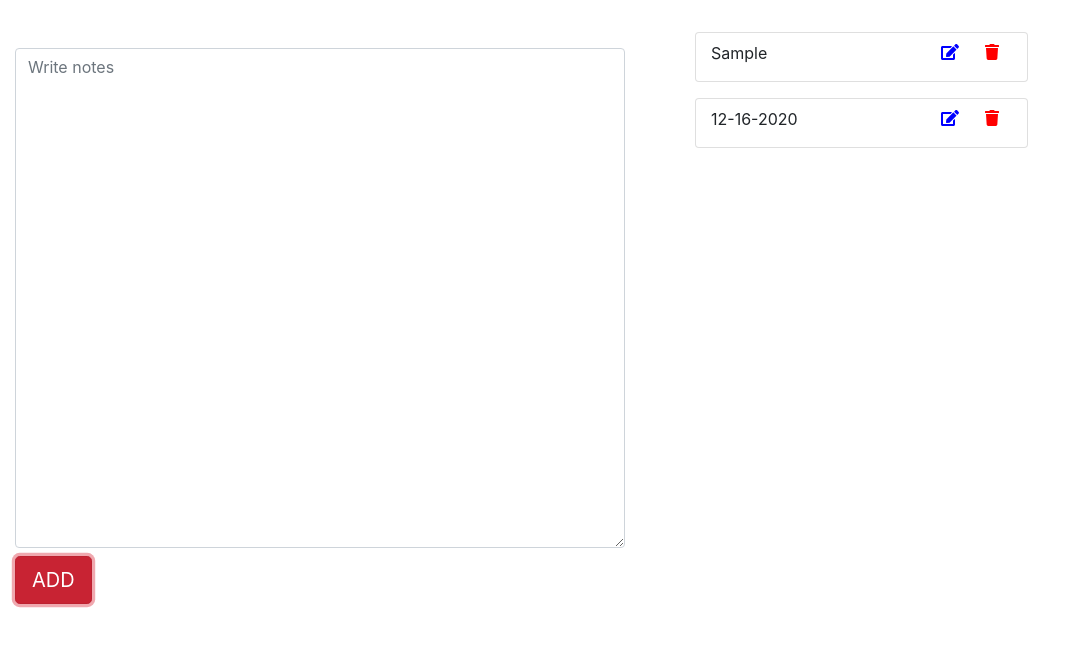
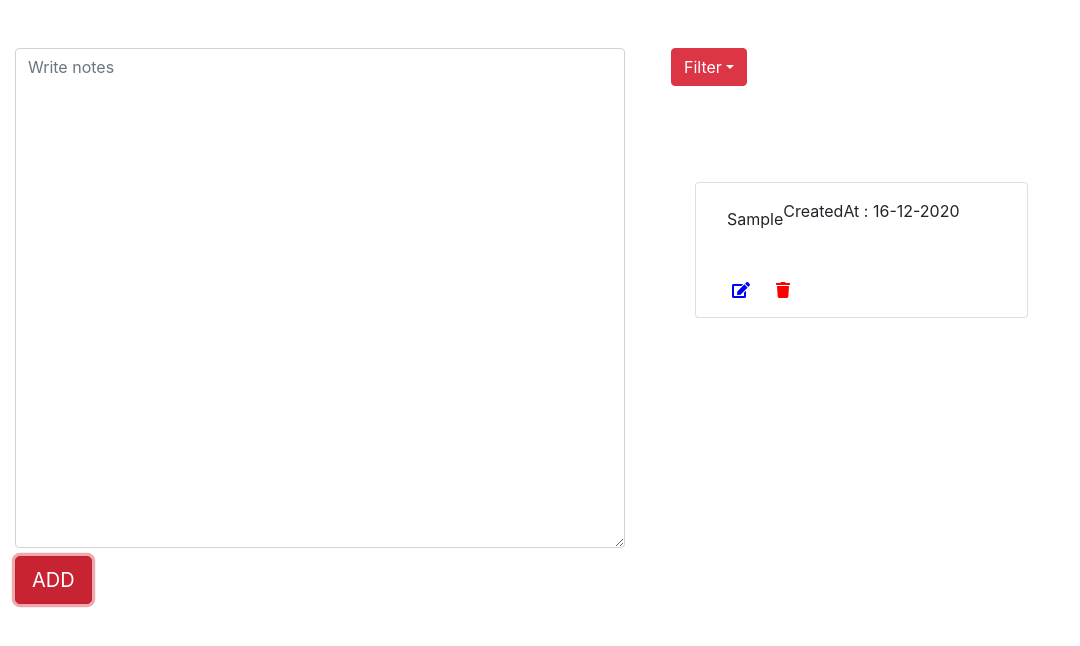
Before and after one commit to daya2940/diary-app, a React (Create React App) app: page / in a window 1280 px wide. Both pictures are taken after typing "Sample" into the empty fields and a click on the button "ADD". Shown: the top 646 px of the page, without its empty margins (0-1080 px from the left). Built offline with nearby package versions, Linux system fonts and the light colour scheme.

Commit message:
Worked on filters

```diff
--- a/public/index.html
+++ b/public/index.html
@@ -24,7 +24,7 @@
       work correctly both with client-side routing and a non-root public URL.
       Learn how to configure a non-root public URL by running `npm run build`.
     -->
-    <title>React App</title>
+    <title>Diary App</title>
   </head>
   <body>
     <noscript>You need to enable JavaScript to run this app.</noscript>
@@ -39,5 +39,15 @@
       To begin the development, run `npm start` or `yarn start`.
       To create a production bundle, use `npm run build` or `yarn build`.
     -->
+    <script
+      src="https://cdn.jsdelivr.net/npm/@popperjs/core@2.5.4/dist/umd/popper.min.js"
+      integrity="sha384-q2kxQ16AaE6UbzuKqyBE9/u/KzioAlnx2maXQHiDX9d4/zp8Ok3f+M7DPm+Ib6IU"
+      crossorigin="anonymous"
+    ></script>
+    <script
+      src="https://cdn.jsdelivr.net/npm/bootstrap@5.0.0-beta1/dist/js/bootstrap.min.js"
+      integrity="sha384-pQQkAEnwaBkjpqZ8RU1fF1AKtTcHJwFl3pblpTlHXybJjHpMYo79HY3hIi4NKxyj"
+      crossorigin="anonymous"
+    ></script>
   </body>
 </html>
--- a/src/App.css
+++ b/src/App.css
@@ -1,3 +1,7 @@
 .editor {
   min-height: 500px;
 }
+
+.filter-pointer {
+  cursor: pointer;
+}
--- a/src/component/editor.js
+++ b/src/component/editor.js
@@ -1,12 +1,13 @@
 import React, { useState } from "react";
 import Item from "./item";
 import moment from "moment";
+import Filter from "./filter";
 
 const Editor = () => {
   const [values, setValue] = useState({
     content: "",
     dailyNotes: [],
-    // date: []
+    date: [],
   });
 
   const [show, setShow] = useState({
@@ -14,7 +15,7 @@ const Editor = () => {
     update: false,
   });
   const [position, setPosition] = useState(0);
-  const { content, dailyNotes,date} = values;
+  const { content, dailyNotes, date } = values;
   const { add, update } = show;
 
   const handleChange = (name) => (e) => {
@@ -22,17 +23,11 @@ const Editor = () => {
   };
 
   const addItem = () => {
-    // let weeknumber = moment(date, "MM-DD-YYYY").week();
-    // let check = moment(date, "MM-DD-YYYY");
-    // let month = check.format("M");
-    // let year = check.format("YYYY");
-    // moment().format("MM-DD-YYYY")
-    // var day   = check.format('D');
-    let upadtedList = [...dailyNotes, content ,moment().format("MM-DD-YYYY")];
-    // dailyNotes.push(moment().format("MM-DD-YYYY"));
-    console.log(upadtedList);
+    let timing = moment().format("DD-MM-YYYY");
+    let upadtedList = [...dailyNotes, content];
+    let updatedDate = [...date, timing];
     if (upadtedList.length !== 0 && content !== "") {
-      setValue({ dailyNotes: upadtedList, content: ""});
+      setValue({ dailyNotes: upadtedList, date: updatedDate, content: "" });
     }
   };
 
@@ -88,8 +83,11 @@ const Editor = () => {
             </div>
           </div>
           <div className="col-lg-6">
+            <div className="mt-5 ml-3">
+              <Filter date={date} notes={dailyNotes} />
+            </div>
             {
-              <div className="container mt-3">
+              <div className="container mt-5">
                 <ul
                   className="row"
                   style={{ maxHeight: "800px", overflowY: "scroll" }}
@@ -102,6 +100,7 @@ const Editor = () => {
                         index={index}
                         deleteItem={deleteItem}
                         editItem={editItem}
+                        time={date[index]}
                       />
                     ))}
                 </ul>
--- /dev/null
+++ b/src/component/filter.js
@@ -0,0 +1,47 @@
+import React, { useState } from "react";
+import moment from "moment";
+
+const Filter = ({date,notes}) => {
+  console.log(notes,date);
+
+  const [selected,setSelected] = useState('Filter');
+
+  const filterBtn = (event) => {
+    if (event.target.className.indexOf("filter-item") !== -1) {
+      let filterValue = prompt('Enter the required value in numbers');
+      console.log(filterValue);
+      setSelected(event.target.textContent);
+      console.log(selected);
+    }
+
+    date.map((item) => {
+      let check = moment(item, "MM-DD-YYYY");
+      let weeknumber = moment(item, "MM-DD-YYYY").week();
+      let month = check.format("M");
+      let year = check.format("YYYY");
+      console.log(weeknumber);
+    });
+  };
+
+  return (
+    <div>
+      <div className="btn-group">
+        <button
+          type="button"
+          className="btn btn-danger dropdown-toggle"
+          data-bs-toggle="dropdown"
+          aria-expanded="false"
+        >
+          {selected}
+        </button>
+        <ul className="dropdown-menu filter-pointer " onClick={filterBtn}>
+          <li className="p-2 filter-item ">Week</li>
+          <li className="p-2 filter-item">Month</li>
+          <li className="p-2 filter-item">Year</li>
+        </ul>
+      </div>
+    </div>
+  );
+};
+
+export default Filter;
--- a/src/component/item.js
+++ b/src/component/item.js
@@ -2,16 +2,16 @@ import React from "react";
 import { FontAwesomeIcon } from "@fortawesome/react-fontawesome";
 import { faTrash, faEdit } from "@fortawesome/free-solid-svg-icons";
 
-const Item = ({ index, item, deleteItem, editItem}) => {
+const Item = ({ index, item, deleteItem, editItem, time }) => {
+  console.log(time);
   return (
-    <li key={index} className="card col-7 mt-3">
-      <div className="d-flex justify-content-between">
+    <li key={index} className="card col-sm-12 col-lg-7 col-md-7 mt-5">
+      <div className="row m-3">
         <p className="mt-2">{item}</p>
-        {/* <p>{item.dailyTiming.day}</p>
-        <p>{item.dailyTiming.month}</p>
-        <p>{item.dailyTiming.weekNumber}</p>
-        <p>{item.dailyTiming.year}</p> */}
+        <p>CreatedAt : {time}</p>
+        </div>
         <div>
+        <div className="row m-2">
           <button
             className="btn delete-btn"
             key={Math.random()}
```
Also changed, not shown: src/component/search.js (deleted, +0 -11 lines), 1 other file (tests, documents, lock files or other folders).
